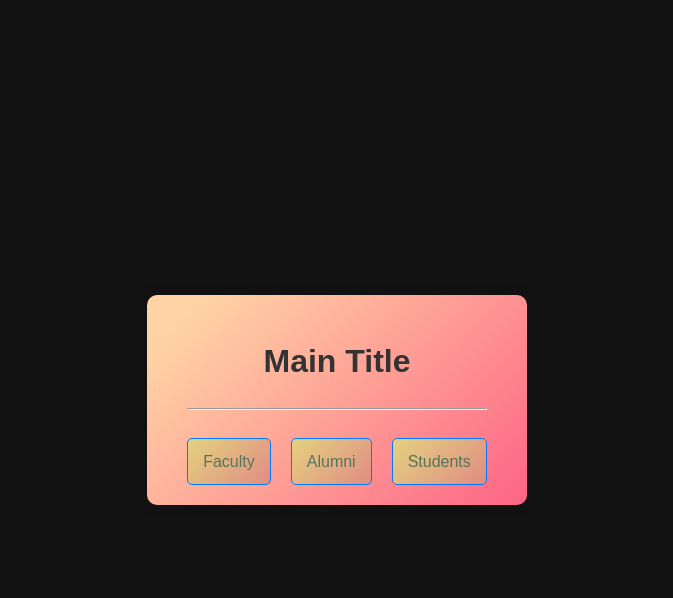
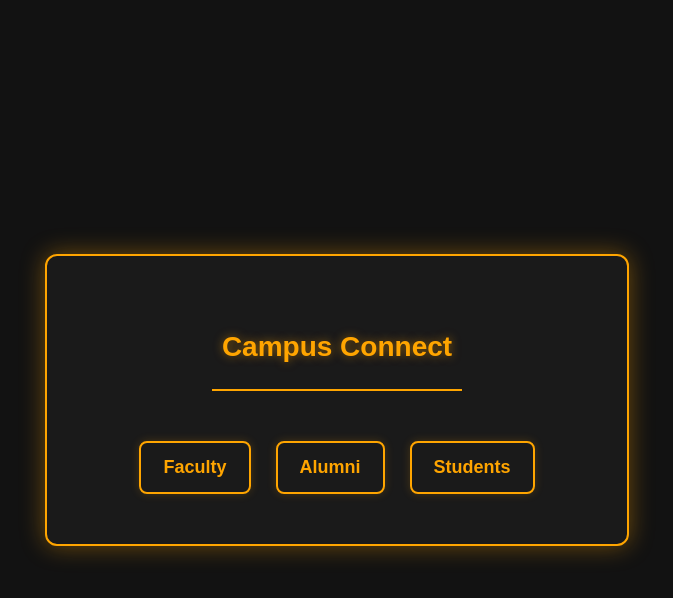
Before and after one commit to drashtee-parmar/CS_ConnectHub, a Flask app: page / in a window 1280 px wide. Shown: the top 598 px of the page, without its empty margins (303-976 px from the left). Run offline with Flask 3, Linux system fonts and the light colour scheme.

Commit message:
formatted and fix the main Campus Connect Page

```diff
--- a/static/styles.css
+++ b/static/styles.css
@@ -21,48 +21,64 @@
     justify-content: center;
 
 }
-
+    /* ✅ Neon Card */
     .home-container {
-    text-align      : center;
-    background-color: #fff;
-    padding         : 20px 40px;
-    border-radius   : 10px;
-    box-shadow      : 0px 0px 15px rgba(0, 0, 0, 0.1);
-
-    background-image: linear-gradient(135deg, #FFD3A5 10%, #FD6585 100%);
-
+      text-align: center;
+      background: #1a1a1a;
+      border: 2px solid #FFA500;
+      border-radius: 12px;
+      padding: 50px 40px;
+      box-shadow: 0 0 25px rgba(255, 165, 0, 0.4);
+      width: 500px;   /* ✅ Increased to fit buttons */
     }
 
-.home-container .links a {}
-
+    /* ✅ Title */
     .home-container h1 {
       margin-bottom: 20px;
-    color        : #333;
-    text-align   : center;
+      color: #FFA500;
+      font-size: 28px;
+      font-weight: bold;
+      text-shadow: 0 0 10px rgba(255, 165, 0, 0.5);
     }
 
-
-.links {
-    display        : flex;
-    justify-content: center;
-    gap            : 20px;
+    /* ✅ Divider */
+    .home-container hr {
+      border: none;
+      border-top: 2px solid #FFA500;
+      margin: 15px auto 30px;
+      width: 50%;
     }
 
-.links a {
-    text-decoration: none;
-    color          : #57755A;
-    padding        : 10px 15px;
-    border         : 1px solid #007BFF;
-    border-radius  : 5px;
-    transition     : background-color 0.3s, color 0.3s;
-    background     : rgba(228, 210, 127, 1.0);
-    background     : linear-gradient(135deg, rgba(228, 210, 127, 1.0), rgba(224, 140, 132, 1.0));
+    /* ✅ Links in One Row */
+    .links {
+      display: flex;
+      justify-content: center;
+      gap: 25px;
+      flex-wrap: nowrap; /* ✅ Prevent wrapping */
     }
 
+    /* ✅ Buttons */
+    .links a {
+      background: transparent;
+      color: #FFA500;
+      border: 2px solid #FFA500;
+      padding: 10px 22px;
+      border-radius: 8px;
+      font-size: 18px;
+      font-weight: bold;
+      text-decoration: none;
+      transition: all 0.3s ease-in-out;
+      box-shadow: 0 0 10px rgba(255, 165, 0, 0.2);
+    }
+
+    /* ✅ Hover Glow */
     .links a:hover {
-    background-color: #007BFF;
-    color           : white;
+      background: #FFA500;
+      color: #000;
+      box-shadow: 0 0 20px #FFA500;
+      transform: translateY(-2px);
     }
+
 /* ✅ Full Header Container */
 .header-wrapper {
     display: flex;
--- a/templates/index.html
+++ b/templates/index.html
@@ -1,28 +1,30 @@
 <!DOCTYPE html>
 <html lang="en">
 <head>
-    <meta charset="UTF-8" />
-    <meta name="viewport" content="width=device-width, initial-scale=1.0" />
-    <link rel="stylesheet" href="static/styles.css" />
+    <meta charset="UTF-8"/>
+    <meta name="viewport" content="width=device-width, initial-scale=1.0"/>
+    <link rel="stylesheet" href="static/styles.css"/>
     <title>Homepage</title>
     <style>
     body {
-        font-family: Arial, sans-serif;
+      font-family: 'Segoe UI', Arial, sans-serif;
       height: 100vh;
       margin: 0;
       padding: 0;
-        /* display: flex; */
+      display: flex;
       align-items: center;
       justify-content: center;
-        /* background-image: linear-gradient(0deg, rgb(199, 227, 255), rgb(158, 255, 165)); */
+      background: #0d0d0d;
+      color: #FFA500;
     }
+
     </style>
 </head>
 
 <body class="gradient-background" id="layout" style="display: flex">
 <div class="home-container">
-      <h1>Main Title</h1>
-      <hr />
+    <h1>Campus Connect</h1>
+    <hr/>
     <div class="links">
         <a href="faculty">Faculty</a>
         <a href="alumni">Alumni</a>
```
Lines whose indentation alone changed are shown as unchanged.
